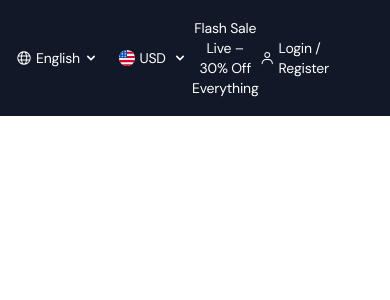
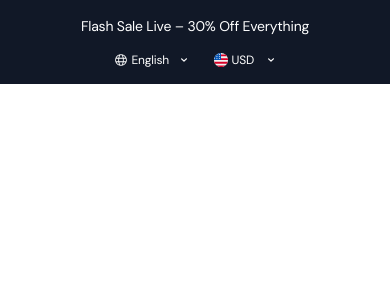
Before and after one commit to shohanshovo11/pimjo_fde25, a Next.js app: page / in a window 390 px wide. Shown: the top 300 px of the page. Built offline with nearby package versions, Linux system fonts and the light colour scheme.

Commit message:
refactor: mobile responsivity added

```diff
--- a/src/app/components/Footer.jsx
+++ b/src/app/components/Footer.jsx
@@ -5,15 +5,15 @@ import Image from "next/image";
 export default function Footer() {
   return (
     <footer className="w-full bg-[#F3F4F6] text-[16px] font-normal">
-      <div className="mx-auto max-w-7xl px-20 py-[112px]">
-        <div className="px-8 grid grid-cols-1 lg:grid-cols-3 gap-10 lg:gap-23.5">
+      <div className="mx-auto max-w-7xl px-3 md:px-20 py-12 md:py-[112px]">
+        <div className="px-3 md:px-8 grid grid-cols-1 lg:grid-cols-3 gap-8 lg:gap-23.5">
           {/* Brand + blurb + socials */}
           <div>
             <div className="flex items-center gap-2">
               <Image src="/logo.svg" alt="Logo" width={129.38} height={30} />
             </div>
 
-            <p className="mt-4 text-gray-500 leading-relaxed">
+            <p className="mt-4 text-gray-500 leading-relaxed text-sm md:text-base">
               TailGrids comes with all the essential UI components you need to
               create beautiful websites based on Tailwind CSS.
             </p>
@@ -27,11 +27,11 @@ export default function Footer() {
             </div>
           </div>
 
-          <div className="col-span-2 flex gap-10 lg:gap-20 mt-10 lg:mt-0 lg:justify-end">
+          <div className="col-span-1 lg:col-span-2 flex flex-col md:flex-row gap-8 md:gap-10 lg:gap-20 mt-8 lg:mt-0 lg:justify-end">
             {/* Clothing links */}
             <nav>
               <h4 className="text-lg font-semibold text-gray-900">Clothing</h4>
-              <ul className="mt-4 space-y-3 text-[#6B7280]">
+              <ul className="mt-4 space-y-3 text-[#6B7280] text-sm md:text-base">
                 <li>
                   <a className="hover:text-gray-900" href="#">
                     Tops
@@ -68,7 +68,7 @@ export default function Footer() {
             {/* Shoes links */}
             <nav>
               <h4 className="text-lg font-semibold text-gray-900">Shoes</h4>
-              <ul className="mt-4 space-y-3 text-[#6B7280]">
+              <ul className="mt-4 space-y-3 text-[#6B7280] text-sm md:text-base">
                 <li>
                   <a className="hover:text-gray-900" href="#">
                     Hills shoed
@@ -113,13 +113,13 @@ export default function Footer() {
               <h4 className="text-lg font-semibold text-gray-900">
                 Newsletter
               </h4>
-              <p className="mt-4 text-gray-500">
+              <p className="mt-4 text-gray-500 text-sm md:text-base">
                 Signup for latest news and insights from TailGrids
               </p>
 
               <form
                 onSubmit={(e) => e.preventDefault()}
-                className="mt-5 space-y-3"
+                className="mt-5 space-y-3 max-w-sm"
               >
                 <div className="relative">
                   <input
--- a/src/app/components/Hero-Section/Hero.jsx
+++ b/src/app/components/Hero-Section/Hero.jsx
@@ -3,7 +3,7 @@ import PromoCard from "./PromoCard";
 
 export default function Hero() {
   return (
-    <div className="w-full py-20">
+    <div className="w-full py-4 lg:py-20">
       <div className="grid grid-cols-1 lg:grid-cols-3 gap-5 items-stretch">
         {/* Main Hero Content - Left Side */}
         <section className="lg:col-span-2">
--- a/src/app/components/Navbar.jsx
+++ b/src/app/components/Navbar.jsx
@@ -4,9 +4,74 @@ import { ToolTip } from "./ToolTip";
 export const Navbar = () => {
   return (
     <>
-      <div className="py-6.5">
-        <div className="max-w-7xl mx-auto flex items-center justify-between">
-          {/* Logo */}
+      <div className="py-3 md:py-6.5">
+        <div className="max-w-7xl mx-auto flex items-center justify-between px-4 md:px-0">
+          {/* Mobile Layout */}
+          <div className="flex items-center justify-between w-full md:hidden">
+            {/* Hamburger Menu */}
+            <button className="p-1 -ml-1">
+              <svg
+                className="w-6 h-6"
+                fill="none"
+                stroke="currentColor"
+                viewBox="0 0 24 24"
+              >
+                <path
+                  strokeLinecap="round"
+                  strokeLinejoin="round"
+                  strokeWidth={2}
+                  d="M4 6h16M4 12h16M4 18h16"
+                />
+              </svg>
+            </button>
+
+            {/* Mobile Logo */}
+            <Image
+              src="/logo.svg"
+              alt="Logo"
+              width={100}
+              height={23}
+              className="object-contain"
+            />
+
+            {/* Mobile Icons */}
+            <div className="flex items-center space-x-2">
+              <div className="relative">
+                <Image
+                  src="/icons/Search.svg"
+                  alt="Search"
+                  width={20}
+                  height={20}
+                  className="object-contain"
+                />
+              </div>
+              <div className="relative">
+                <Image
+                  src="/icons/user-black.svg"
+                  alt="User"
+                  width={20}
+                  height={20}
+                  className="object-contain"
+                />
+              </div>
+              <div className="relative">
+                <Image
+                  src="/icons/cart-2.svg"
+                  alt="Cart"
+                  width={20}
+                  height={20}
+                  className="object-contain"
+                />
+                <span className="absolute w-4 h-4 -top-1.5 -right-1.5 bg-[#1D4ED8] text-white text-xs rounded-full flex items-center justify-center">
+                  3
+                </span>
+              </div>
+            </div>
+          </div>
+
+          {/* Desktop Layout */}
+          <div className="hidden md:flex items-center justify-between w-full">
+            {/* Desktop Logo */}
             <Image
               src="/logo.svg"
               alt="Logo"
@@ -14,6 +79,7 @@ export const Navbar = () => {
               height={28}
               className="object-contain"
             />
+
             {/* Navigation Links */}
             <div className="flex items-center space-x-4 font-medium">
               <a
@@ -68,12 +134,12 @@ export const Navbar = () => {
               </span>
             </div>
 
-          {/* Cart , Favorite,User */}
+            {/* Desktop Icons */}
             <div className="flex items-center space-x-3">
               <div className="relative">
                 <Image
                   src="/icons/Search.svg"
-                alt="User"
+                  alt="Search"
                   width={24}
                   height={24}
                   className="object-contain"
@@ -115,6 +181,7 @@ export const Navbar = () => {
             </div>
           </div>
         </div>
+      </div>
       <div className="absolute left-0 right-0 border border-[#E5E7EB]"></div>
     </>
   );
--- a/src/app/components/OfferBar.jsx
+++ b/src/app/components/OfferBar.jsx
@@ -3,13 +3,98 @@ import Image from "next/image";
 export const OfferBar = () => {
   return (
     <div
-      className="bg-[#111827] text-white py-4.5 lg:px-36"
+      className="bg-[#111827] text-white py-2 md:py-4.5 lg:px-36"
       style={{
         fontWeight: 400,
         fontStyle: "normal",
         letterSpacing: "-0.2px",
       }}
     >
+      {/* Mobile Layout */}
+      <div className="block md:hidden px-3">
+        {/* Top - Offer Text */}
+        <div className="text-center py-2">
+          <p className="text-sm">Flash Sale Live – 30% Off Everything</p>
+        </div>
+
+        {/* Bottom - Language and Currency Selectors */}
+        <div className="flex items-center justify-center space-x-6 py-2">
+          {/* Language Selector */}
+          <div className="relative flex items-center">
+            <Image
+              src="/icons/globe.svg"
+              alt="Language"
+              width={14}
+              height={14}
+              className="mr-1"
+            />
+            <select className="bg-transparent text-white text-xs border-none focus:outline-none cursor-pointer appearance-none pr-5">
+              <option value="en" className="bg-[#111827]">
+                English
+              </option>
+              <option value="es" className="bg-[#111827]">
+                ES
+              </option>
+              <option value="fr" className="bg-[#111827]">
+                FR
+              </option>
+              <option value="de" className="bg-[#111827]">
+                DE
+              </option>
+            </select>
+            <svg
+              className="absolute right-0 top-1/2 transform -translate-y-1/2 w-3 h-3 pointer-events-none"
+              fill="currentColor"
+              viewBox="0 0 20 20"
+            >
+              <path
+                fillRule="evenodd"
+                d="M5.293 7.293a1 1 0 011.414 0L10 10.586l3.293-3.293a1 1 0 111.414 1.414l-4 4a1 1 0 01-1.414 0l-4-4a1 1 0 010-1.414z"
+                clipRule="evenodd"
+              />
+            </svg>
+          </div>
+
+          {/* Currency Selector */}
+          <div className="relative flex items-center">
+            <Image
+              src="/icons/usd.svg"
+              alt="Currency"
+              width={14}
+              height={14}
+              className="mr-1"
+            />
+            <select className="bg-transparent text-white text-xs border-none focus:outline-none cursor-pointer appearance-none pr-5">
+              <option value="usd" className="bg-[#111827]">
+                USD
+              </option>
+              <option value="eur" className="bg-[#111827]">
+                EUR
+              </option>
+              <option value="gbp" className="bg-[#111827]">
+                GBP
+              </option>
+              <option value="cad" className="bg-[#111827]">
+                CAD
+              </option>
+            </select>
+            <svg
+              className="absolute right-0 top-1/2 transform -translate-y-1/2 w-3 h-3 pointer-events-none"
+              fill="currentColor"
+              viewBox="0 0 20 20"
+            >
+              <path
+                fillRule="evenodd"
+                d="M5.293 7.293a1 1 0 011.414 0L10 10.586l3.293-3.293a1 1 0 111.414 1.414l-4 4a1 1 0 01-1.414 0l-4-4a1 1 0 010-1.414z"
+                clipRule="evenodd"
+              />
+            </svg>
+          </div>
+        </div>
+      </div>
+
+      {/* Desktop Layout */}
+      <div className="hidden md:block">
         <div className="max-w-7xl mx-auto flex items-center justify-between">
           {/* Left side - Language and Currency Selectors */}
           <div className="flex items-center space-x-4 ml-4">
@@ -109,5 +194,6 @@ export const OfferBar = () => {
           </div>
         </div>
       </div>
+    </div>
   );
 };
```
Lines whose indentation alone changed are shown as unchanged.
